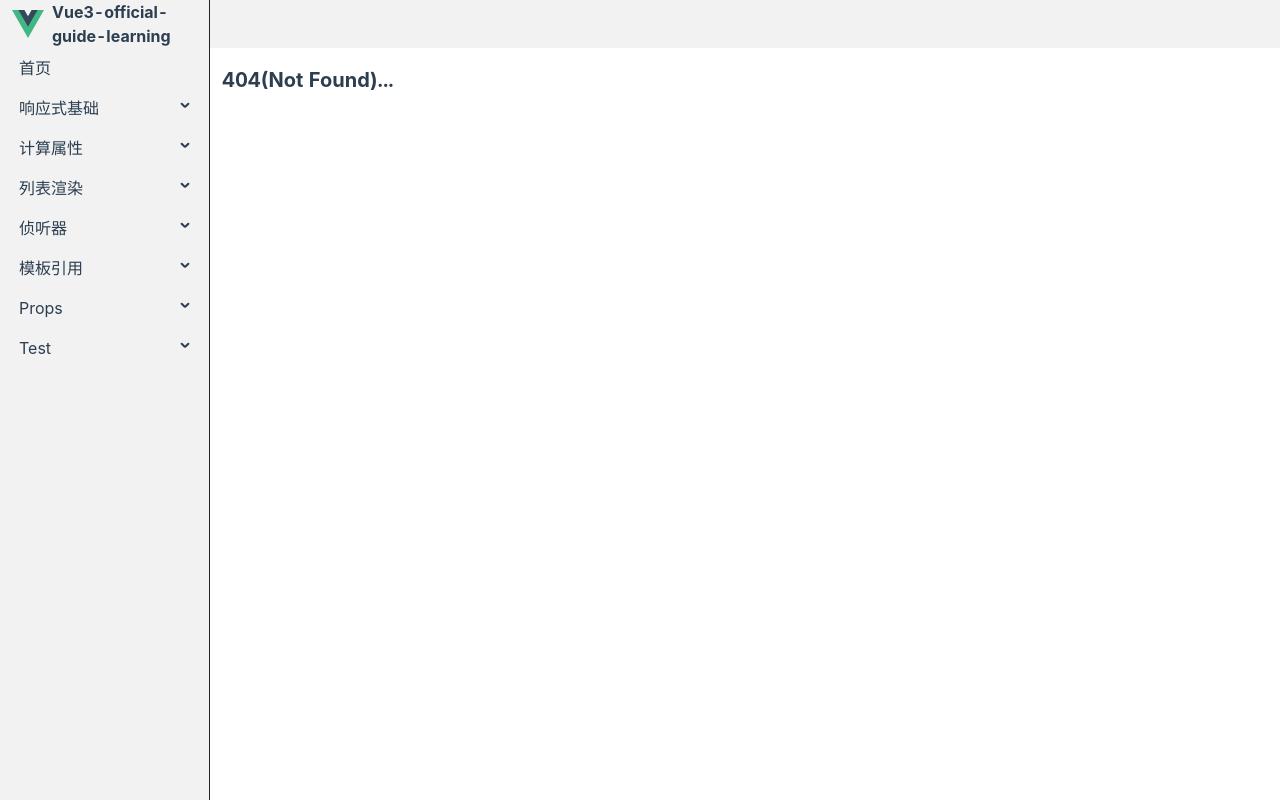
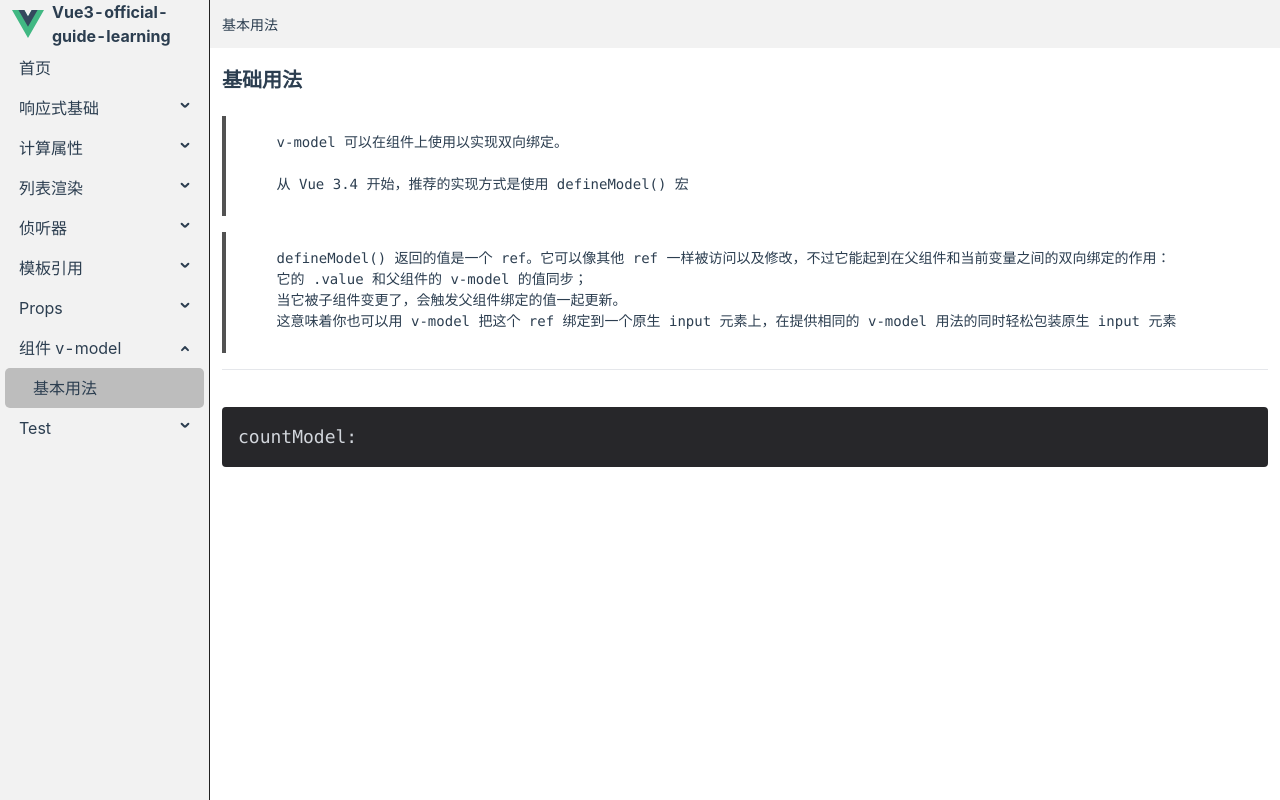
Before and after one commit to yuanlee301415/vue3-official-guide-learning, a Vue app: page /v-model/basic-usage in a window 1280 px wide. Before the commit this address had no page. Built offline with nearby package versions, Linux system fonts and the light colour scheme.

Commit message:
组件 v-model》基本用法

```diff
--- a/src/router/routes/index.js
+++ b/src/router/routes/index.js
@@ -5,6 +5,7 @@ import LIST_ROUTE from '@/router/routes/modules/list.js'
 import WATCHERS_ROUTE from '@/router/routes/modules/watchers.js'
 import TEMPLATE_REFS_ROUTE from '@/router/routes/modules/template-refs.js'
 import PROPS_ROUTE from '@/router/routes/modules/props.js'
+import V_MODEL_ROUTE from '@/router/routes/modules/v-model.js'
 import TEST_ROUTE from '@/router/routes/modules/test'
 
 export const ROOT_ROUTE = {
@@ -52,6 +53,7 @@ export const basicRoutes = [
   WATCHERS_ROUTE,
   TEMPLATE_REFS_ROUTE,
   PROPS_ROUTE,
+  V_MODEL_ROUTE,
   // Others...
   TEST_ROUTE,
   PAGE_NOT_FOUND_ROUTE,
--- /dev/null
+++ b/src/router/routes/modules/v-model.js
@@ -0,0 +1,21 @@
+import { LAYOUT } from '@/router/constants.js'
+
+const V_MODEL_ROUTE = {
+  path: '/v-model',
+  name: 'v-model',
+  component: LAYOUT,
+  meta: {
+    title: '组件 v-model',
+  },
+  children: [
+    {
+      path: 'basic-usage',
+      component: () => import('@/views/v-model/basic-usage.vue'),
+      meta: {
+        title: '基本用法',
+      },
+    },
+  ],
+}
+
+export default V_MODEL_ROUTE
--- /dev/null
+++ b/src/views/v-model/basic-usage.vue
@@ -0,0 +1,27 @@
+<script setup>
+const countModel = defineModel()
+</script>
+
+<template>
+  <div>
+    <h1>基础用法</h1>
+    <pre>
+      v-model 可以在组件上使用以实现双向绑定。
+
+      从 Vue 3.4 开始，推荐的实现方式是使用 defineModel() 宏
+    </pre>
+
+    <pre>
+      defineModel() 返回的值是一个 ref。它可以像其他 ref 一样被访问以及修改，不过它能起到在父组件和当前变量之间的双向绑定的作用：
+      它的 .value 和父组件的 v-model 的值同步；
+      当它被子组件变更了，会触发父组件绑定的值一起更新。
+      这意味着你也可以用 v-model 把这个 ref 绑定到一个原生 input 元素上，在提供相同的 v-model 用法的同时轻松包装原生 input 元素
+    </pre>
+
+    <hr />
+    <input v-model="countModel" type="number" />
+    <code>countModel: {{ countModel }}</code>
+  </div>
+</template>
+
+<style scoped lang="less"></style>
```
